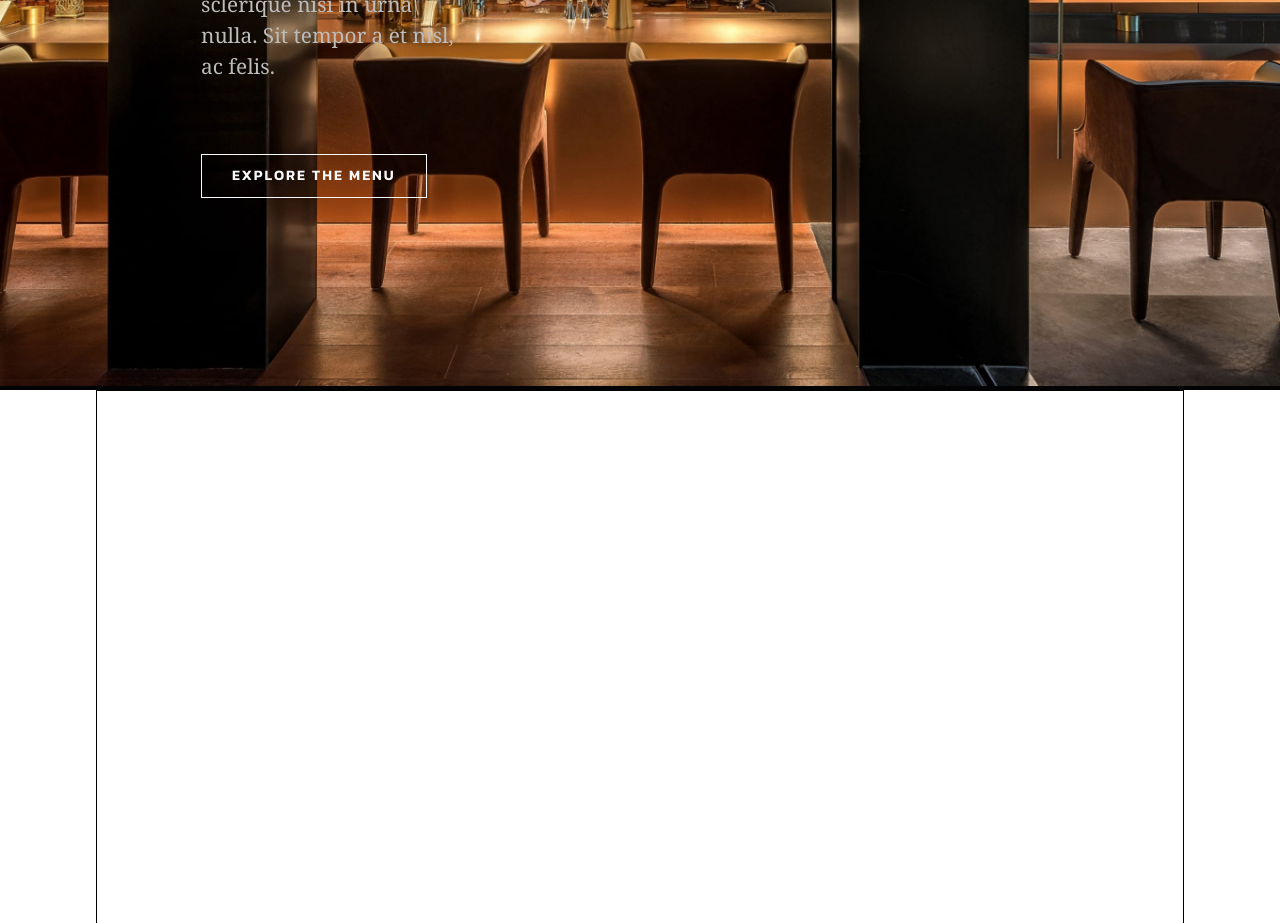
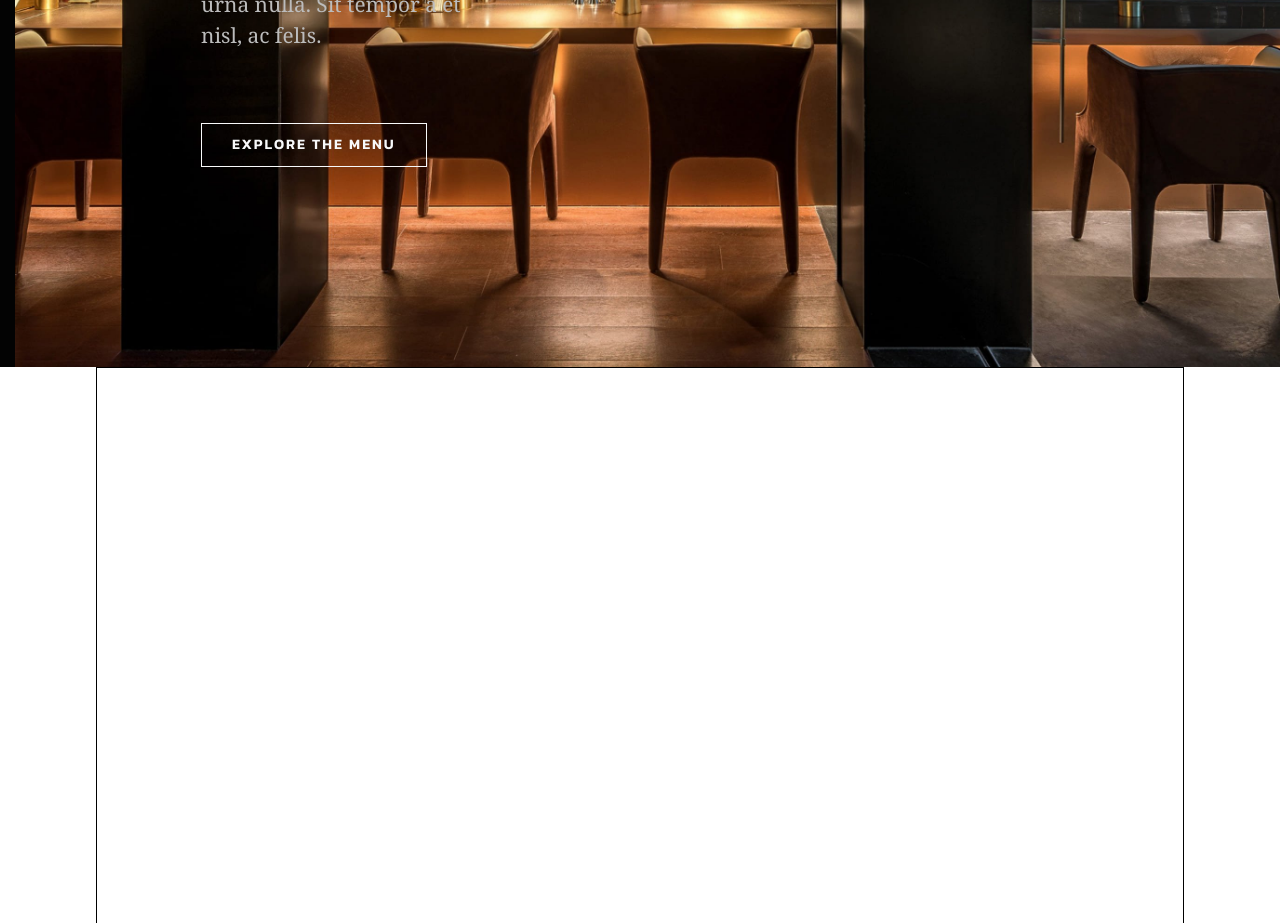
Before and after one commit to Daniele206/proj-html-vuejs, a Vue app: page / in a window 1280 px wide. Shown: the part 800-1723 px from the top of the page. Built offline with nearby package versions, Linux system fonts and the light colour scheme.

Commit message:
[edit] info&Btn whit props

```diff
--- a/src/components/Jumbotron.vue
+++ b/src/components/Jumbotron.vue
@@ -1,12 +1,19 @@
 
 <script>
   import Header from './partials/Header.vue';
-  import InfoEBtn from './partials/InfoEBtn.vue'
+  import InfoEBtn from './partials/InfoEBtn.vue';
+  import { dataBase } from '../data/data';
 
   export default {
     components:{
       Header,
       InfoEBtn
+    },
+
+    data(){
+      return{
+        dataBase,
+      }
     }
 
   }
@@ -17,7 +24,12 @@
   <div id="jumbotron" class="d-flex flex-column align-items-center">
     <Header />
     <div id="jumbotron-contet" class="my-container">
-      <InfoEBtn />
+      <InfoEBtn
+      :title="dataBase.jumbotron.title"
+      :mainSpot="dataBase.jumbotron.mainSpot"
+      :text="dataBase.jumbotron.text"
+      :textBtn="dataBase.jumbotron.textBtn"
+      />
     </div>
   </div>
 </template>
--- a/src/components/partials/InfoEBtn.vue
+++ b/src/components/partials/InfoEBtn.vue
@@ -2,7 +2,7 @@
   export default {
     props:{
       title: String,
-      maniSpot: String,
+      mainSpot: String,
       text: String,
       textBtn: String
     }
@@ -15,16 +15,12 @@
   <div class="d-flex">
     <div class="befor-jum-info"></div>
     <div class="w-25">
-      <h3 class="pb-4 title text-uppercase">the best table in town</h3>
-      <h2 class="main-spot text-uppercase pb-4 pt-2">fine dining experience</h2>
+      <h3 class="pb-4 title text-uppercase">{{ title }}</h3>
+      <h2 class="main-spot text-uppercase pb-4 pt-2">{{ mainSpot }}</h2>
       <div class="text pb-5 pt-2">
-        Pelentesque vitae viverra risus, sagittis.
-        <br>
-        Venenatis ridiculus sclerique nisi in urna
-        <br>
-        nulla. Sit tempor a et nisl, ac felis.
+        {{ text }}
       </div>
-      <button class="my-btn mt-4 btn btn-outline-light rounded-0 text-uppercase">explore the menu</button>
+      <button class="my-btn mt-4 btn btn-outline-light rounded-0 text-uppercase">{{ textBtn }}</button>
     </div>
   </div>
 </template>
@@ -64,7 +60,7 @@
   }
 
   .my-btn{
-    margin-bottom: 12rem;
+    margin-bottom: 12.5rem;
     font-family: "Kanit", sans-serif;
     font-size: .9rem;
     font-weight: 600;
--- a/src/data/data.js
+++ b/src/data/data.js
@@ -0,0 +1,10 @@
+const dataBase= {
+  jumbotron: {
+    title: 'the best table in town',
+    mainSpot: 'fine dining experience',
+    text: 'Pelentesque vitae viverra risus, sagittis. Venenatis ridiculus sclerique nisi in urna nulla. Sit tempor a et nisl, ac felis.',
+    textBtn: 'explore the menu',
+  },
+}
+
+export { dataBase }
```
Also changed, not shown: src/data/store.js (deleted).
